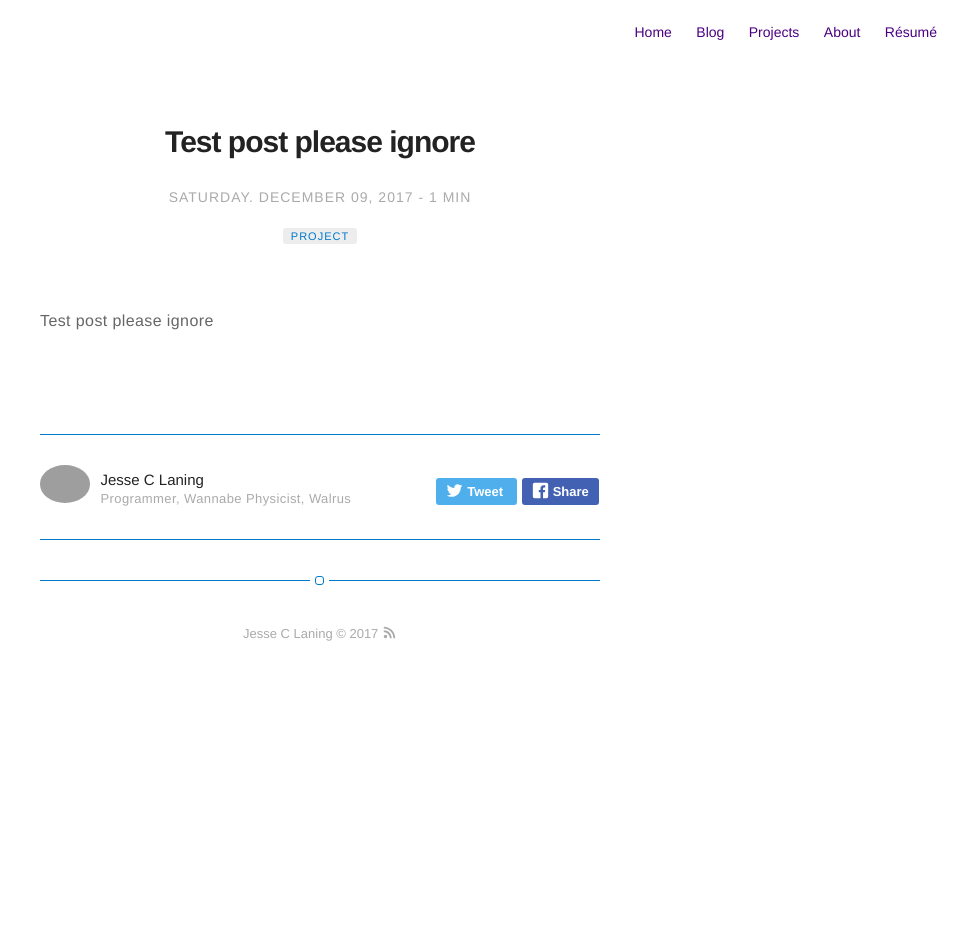
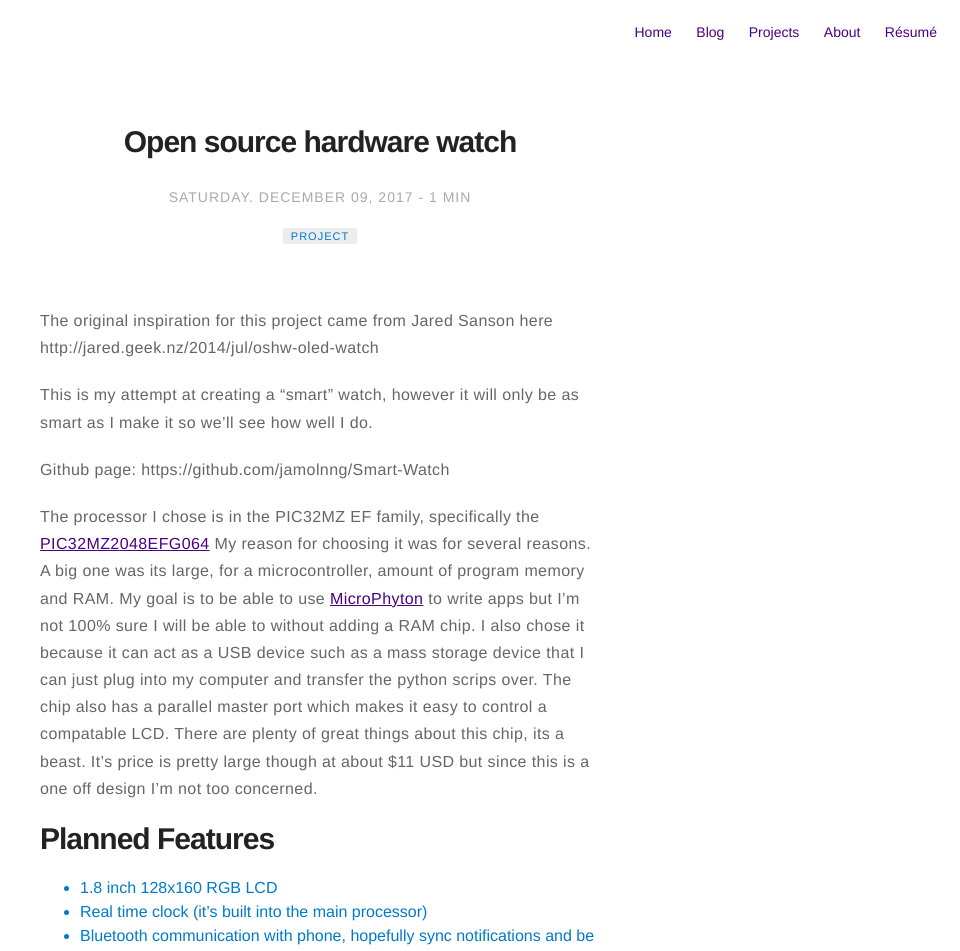
Before and after one commit to jamolnng/jamolnng.github.io, a Jekyll site: the page built from _posts/2017-12-09-Test-Post-Please-Ignore-2017-12-309.markdown, in a window 1280 px wide and 1400 px high. Shown: the top 951 px of the window, without its empty margins (320-1280 px from the left). Built offline with Jekyll 4.4.1, drawn with Linux system fonts in a browser that asks for light colours; nearby versions of some CDN libraries; library files that are not in the unit come from our copies; some of the changed text lies outside the part shown.

Commit message:
smart watch project

```diff
--- a/_posts/2017-12-09-Test-Post-Please-Ignore-2017-12-309.markdown
+++ b/_posts/2017-12-09-Test-Post-Please-Ignore-2017-12-309.markdown
@@ -1,5 +1,5 @@
 ---
-title: "Test post please ignore"
+title: "Open source hardware watch"
 layout: post
 date: 2017-12-09
 headerImage: false
@@ -8,7 +8,30 @@ category: project
 hidden: true
 projects: true
 author: jesselaning
-description: Test post please ignore
+description: Open source hardware watch
 ---
 
-Test post please ignore
+The original inspiration for this project came from Jared Sanson here http://jared.geek.nz/2014/jul/oshw-oled-watch
+
+This is my attempt at creating a "smart" watch, however it will only be as smart as I make it so we'll see how well I do.
+
+Github page: https://github.com/jamolnng/Smart-Watch
+
+The processor I chose is in the PIC32MZ EF family, specifically the [PIC32MZ2048EFG064](http://www.microchip.com/wwwproducts/en/PIC32MZ2048EFG064)
+My reason for choosing it was for several reasons. A big one was its large, for a microcontroller, amount of program memory and RAM. My goal is to be able to use [MicroPhyton](https://micropython.org/) to write apps but I'm not 100% sure I will be able to without adding a RAM chip. I also chose it because it can act as a USB device such as a mass storage device that I can just plug into my computer and transfer the python scrips over. The chip also has a parallel master port which makes it easy to control a compatable LCD. There are plenty of great things about this chip, its a beast. It's price is pretty large though at about $11 USD but since this is a one off design I'm not too concerned.
+
+# Planned Features
+
+* 1.8 inch 128x160 RGB LCD
+* Real time clock (it's built into the main processor)
+* Bluetooth communication with phone, hopefully sync notifications and be able to answer calls however there are no plans for a mic on the watch itself
+* USB HID/Mass storage communication for easy programming of apps
+* 400-500mAh battery with 500mA charging circuit
+* Accelerometer
+* Magnemometer
+* Single/Double tap sensor for tap to wake
+
+# Hardware
+This is the current schematic, I'm finalizing the design and trying to make sure I haven't made any mistake (but I probably have)
+
+![Schematic](https://raw.githubusercontent.com/jamolnng/Smart-Watch/master/Hardware/Schematics/SmartWatchSchematic.png)
```
